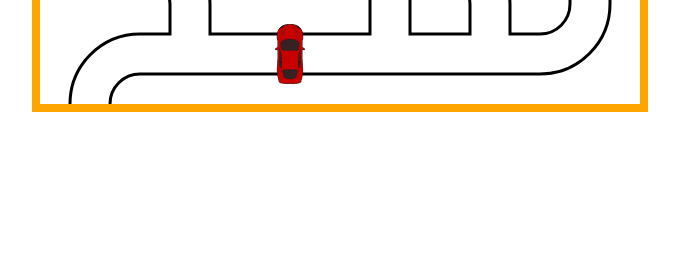
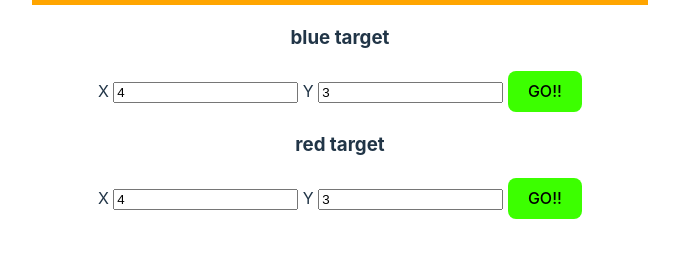
Before and after one commit to NielsHouben/samRobWeb, a website built with Vite: page index.html in a window 1280 px wide. Shown: the part 446-704 px from the top of the page, without its empty margins (300-979 px from the left). Built offline with nearby package versions, Linux system fonts and the light colour scheme; files whose address does not match are found by name; what paho-mqtt would draw is missing.

Commit message:
messily added gui to calculates paths

```diff
--- a/index.html
+++ b/index.html
@@ -36,9 +36,26 @@
       <div id="map">
       </div>
     </div>
+    <form onsubmit="event.preventDefault(); calculatePathBlue();">
+      <h3>blue target</h3>
+      <label for="x-blue">X</label>
+      <input id="x-blue" type="number" value="4" required>
+      <label for="y-blue">Y</label>
+      <input id="y-blue" type="number" value="3" required>
+      <Button type="submit">GO!!</Button>
+    </form>
+    <form onsubmit="event.preventDefault(); alert('function here');">
+      <h3>red target</h3>
+      <label for="x-red">X</label>
+      <input id="x-red" type="number" value="4" required>
+      <label for="y-red">Y</label>
+      <input id="y-red" type="number" value="3" required>
+      <Button type="submit">GO!!</Button>
+    </form>
   </div>
   <script type="module" src="main.js"></script>
   <script type="module" src="scripts/generate.js"></script>
+  <script type="module" src="scripts/navigate.js"></script>
 </body>
 
 </html>
--- a/main.js
+++ b/main.js
@@ -15,16 +15,17 @@ setTimeout(() => {
 // should probably make something that requires map to be generated for things to happen
 generate();
 
+//window.mapConnections = [
+//  [undefined, undefined, undefined, undefined, undefined, undefined],
+//  [undefined, undefined, undefined, undefined, undefined, undefined],
+//  [undefined, undefined, undefined, undefined, undefined, undefined],
+//];
+//
 window.mapConnections = [
-  [undefined, undefined, undefined, undefined, undefined, undefined],
-  [undefined, undefined, undefined, undefined, undefined, undefined],
-  [undefined, undefined, undefined, undefined, undefined, undefined],
+  ["0110", "0101", "0111", "0111", "0101", "0011"],
+  ["1100", "0011", "1100", "1111", "0011", "1010"],
+  ["0110", "1101", "0101", "1101", "1101", "1001"],
 ];
-// window.mapConnections = [
-//   ["0110", "0101", "0111", "0111", "0101", "0011"],
-//   ["1100", "0011", "1100", "1111", "0011", "1010"],
-//   ["0110", "1101", "0101", "1101", "1101", "1001"],
-// ];
 
 // drawMap(window.mapConnections)
 drawDefaultMap();
@@ -35,13 +36,26 @@ window.car0 = car0;
 
 let car1 = new Car(0, 0, 0, 1);
 window.car1 = car1;
+
+
 // car0.x = 1
 // car0.y = 1
 // car0.draw()
 // car0.move(1)
+//
 
+function calculatePathBlue() {
+  let x = Number(document.getElementById("x-blue").value);
+  let y = Number(document.getElementById("y-blue").value);
 
-// let path = calculatePath(car0, 5, 2);
-// console.log(path);
+  let path = calculatePath(car1, x, y);
+
+  sendMsg("tankCommandTopic", JSON.stringify({target: path, points: path.length}, null, "\t"))
+  console.log({target: path})
+}
+window.calculatePathBlue = calculatePathBlue
+
+let path = calculatePath(car1, 5, 2);
+console.log(path);
 
 // thius sh
--- a/scripts/mqtt.js
+++ b/scripts/mqtt.js
@@ -3,7 +3,7 @@ import { drawMap, drawRoad } from "./map.js";
 
 // console.log(new Paho.Client);
 
-const client = new Paho.Client("10.22.4.31", 8883, "clientIdWeb");
+const client = new Paho.Client("10.22.2.111", 8883, "clientIdWeb");
 // set callback handlers
 client.onConnectionLost = onConnectionLost;
 client.onMessageArrived = onMessageArrived;
--- a/scripts/navigate.js
+++ b/scripts/navigate.js
@@ -115,3 +115,5 @@ export function calculatePath (car, x, y) {
 
     return locations.reverse();
 }
+
+window.calculatePath = calculatePath
--- a/style.css
+++ b/style.css
@@ -180,3 +180,8 @@ input-button {
   border: 8px solid orange;
   /* padding: 5px; */
 }
+
+label {
+  display: inline-block;
+  text-align: right;
+}
```
